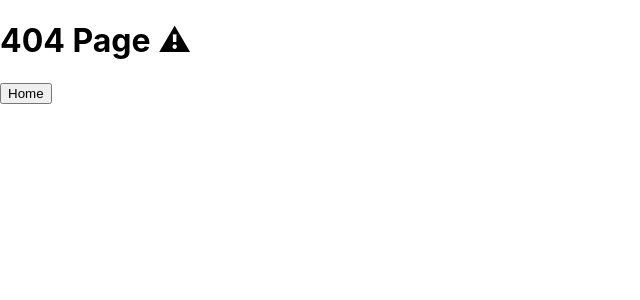
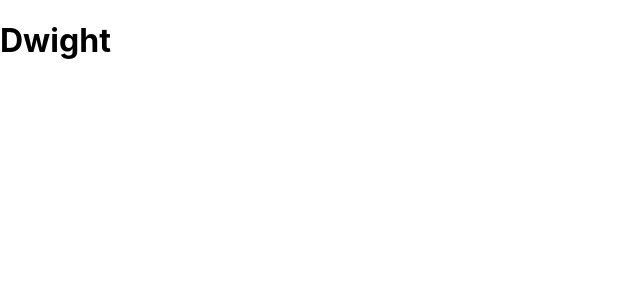
Before and after one commit to birkan-dogan/learning-nextjs, a Next.js app: page /user-profile in a window 1280 px wide. Before the commit this address had no page. Shown: the top 300 px of the page, without its empty margins (0-640 px from the left). Built offline with nearby package versions, Linux system fonts and the light colour scheme.

Commit message:
using getServerSideProps for server-side rendering

```diff
--- /dev/null
+++ b/pages/user-profile.js
@@ -0,0 +1,27 @@
+const UserProfilePage = (props) => {
+  return (
+    <div>
+      <h1>{props.username}</h1>
+    </div>
+  );
+};
+
+export default UserProfilePage;
+
+/*
+we need to get access to the request object which carries the cookies and the headers to find out which users sent this request. That would be a typical use case for getServerSideProps.
+
+We can't pre-render as page because we don't know which users will have in advance and we don't get access to their cookies in advance.
+*/
+
+export const getServerSideProps = async (context) => {
+  // return object is the same format as it does in getStaticProps, the only difference is revalidate key and that is not required here because getServerSideProps runs for every incoming request
+
+  return {
+    props: {
+      username: "Dwight",
+    },
+  };
+};
+
+// getServerSideProps function only executes on the server after deployment and also on our development server but the page is not statically pre-generated
```
